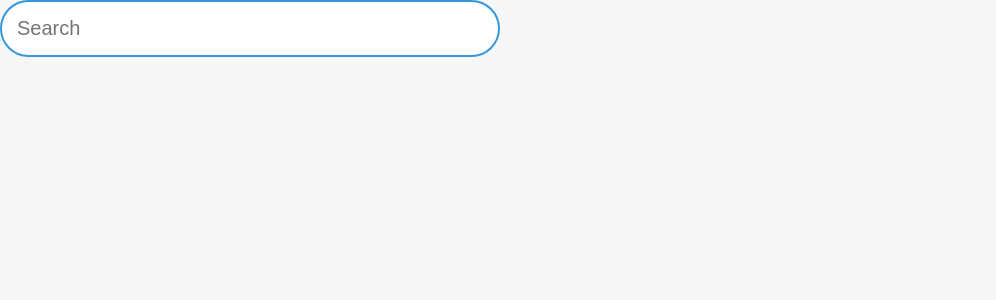
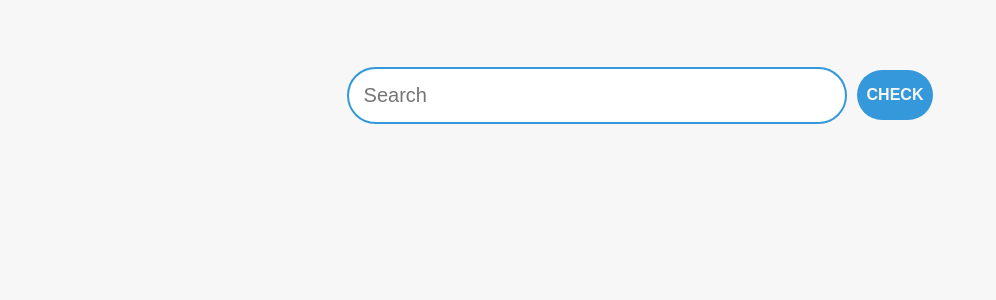
Before and after one commit to romulomelendez/fact-checker-app_TCC, a React (Vite) app: page /results/1 in a window 1280 px wide. Shown: the top 300 px of the page, without its empty margins (0-996 px from the left). Built offline with nearby package versions, Linux system fonts and the light colour scheme.

Commit message:
stylizing result page to render news datas

```diff
--- a/src/contexts/SearchContext.tsx
+++ b/src/contexts/SearchContext.tsx
@@ -1,4 +1,6 @@
 import { createContext, ReactNode, useState } from "react"
+
+import { useNavigate } from 'react-router-dom'
 
 interface SearchContextProps {
     children: ReactNode
@@ -48,6 +50,7 @@ export const SearchProvider = ({ children }: SearchContextProps) => {
 
     const [search, setSearch] = useState('')
     const [news, setNews] = useState<NewsProps[]>([])
+    let navigate = useNavigate()
 
     const handleNews = ( rawDatas: NewsProps[] ) => {
 
@@ -108,6 +111,7 @@ export const SearchProvider = ({ children }: SearchContextProps) => {
                 rawDataNews = data.claims
                 setSearch('')
             }).then( () => handleNews(rawDataNews) )
+             .then( () => navigate(`/results/${search.replace(' ', '+')}`))
 
         }
         catch (err) {
--- a/src/pages/Results/index.tsx
+++ b/src/pages/Results/index.tsx
@@ -1,21 +1,29 @@
-import { useParams } from 'react-router-dom'
+import { useContext } from 'react'
+
+import { SearchContext } from '../../contexts/SearchContext'
 
 import { SearchInput } from '../../components/SearchInput'
 
-import {} from './styles'
+import { Container, Check, SearchContainer, NewsContainer } from './styles'
 
 export const Results: React.FC = () => {
 
-    let { search } = useParams()
+    const { fetchNews } = useContext(SearchContext)
 
     return (
-        <>
-            <SearchInput />
-            {
-                console.log(search)
-            }
+        <Container>
+            <SearchContainer>
 
-        </>
+                <SearchInput />
+                <Check onClick={ fetchNews }>CHECK</Check>
+
+            </SearchContainer>
+            <NewsContainer>
+
+
+
+            </NewsContainer>
+        </Container>
     )
 
 }
--- a/src/pages/Results/styles.ts
+++ b/src/pages/Results/styles.ts
@@ -1 +1,45 @@
 import styled from 'styled-components'
+
+export const Container = styled.div `
+
+    display: grid;
+    grid-template-rows: 150px max-content;
+    padding: 20px;
+    place-items: center;
+    height: 100vh;
+
+`
+
+export const Check = styled.button `
+
+    font-size: 12pt;
+    font-weight: 700;
+    padding: 10px;
+    max-width: 300px;
+    border-radius: 50px;
+    border: none;
+    height: 50px;
+    color: #f7f7f7;
+    background-color: #3498DB;
+    cursor: pointer;
+    transition: background-color 0.5s;
+
+    :hover {
+        background-color: #21618C;
+    }
+
+`
+
+export const SearchContainer = styled.div `
+
+    display: flex;
+    flex-direction: row;
+    width: 100%;
+    gap: 10px;
+    padding: 10px;
+    justify-content: center;
+    align-items: center;
+
+`
+
+export const NewsContainer = styled.div ``
```
